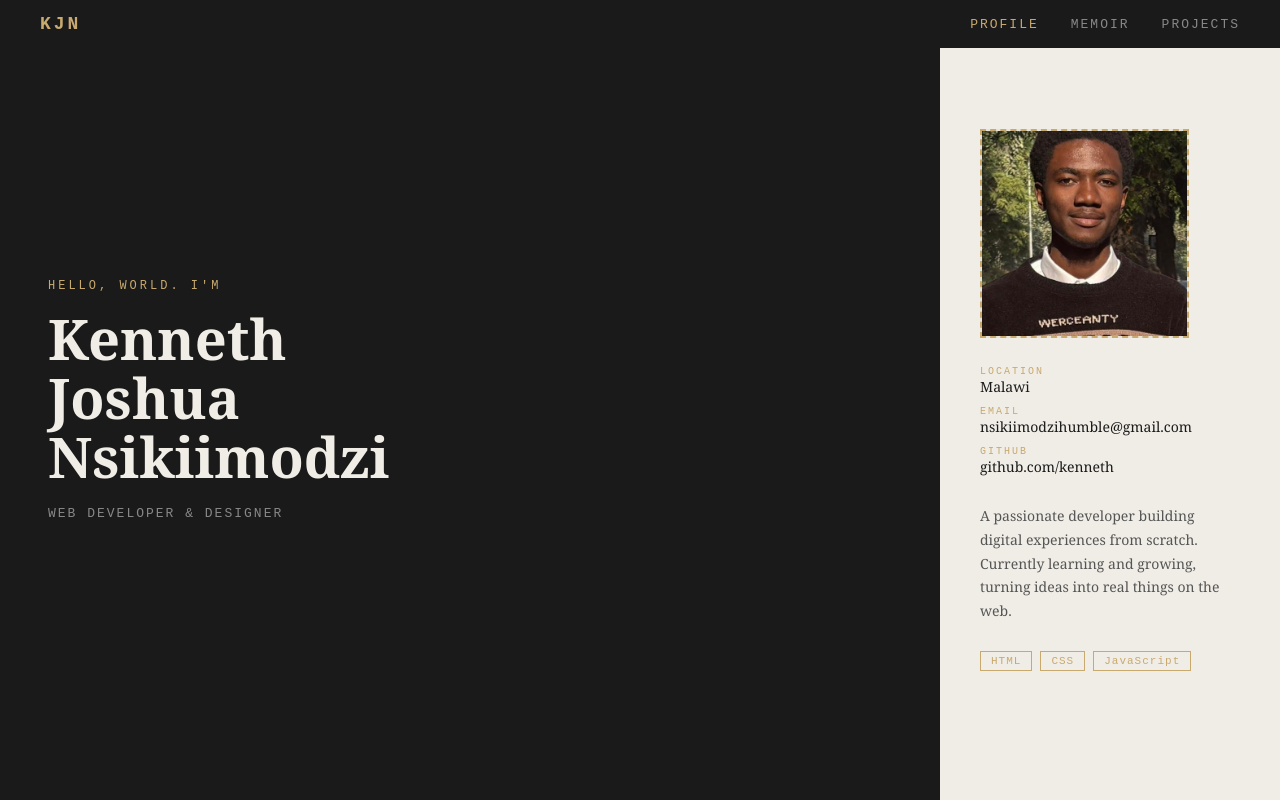
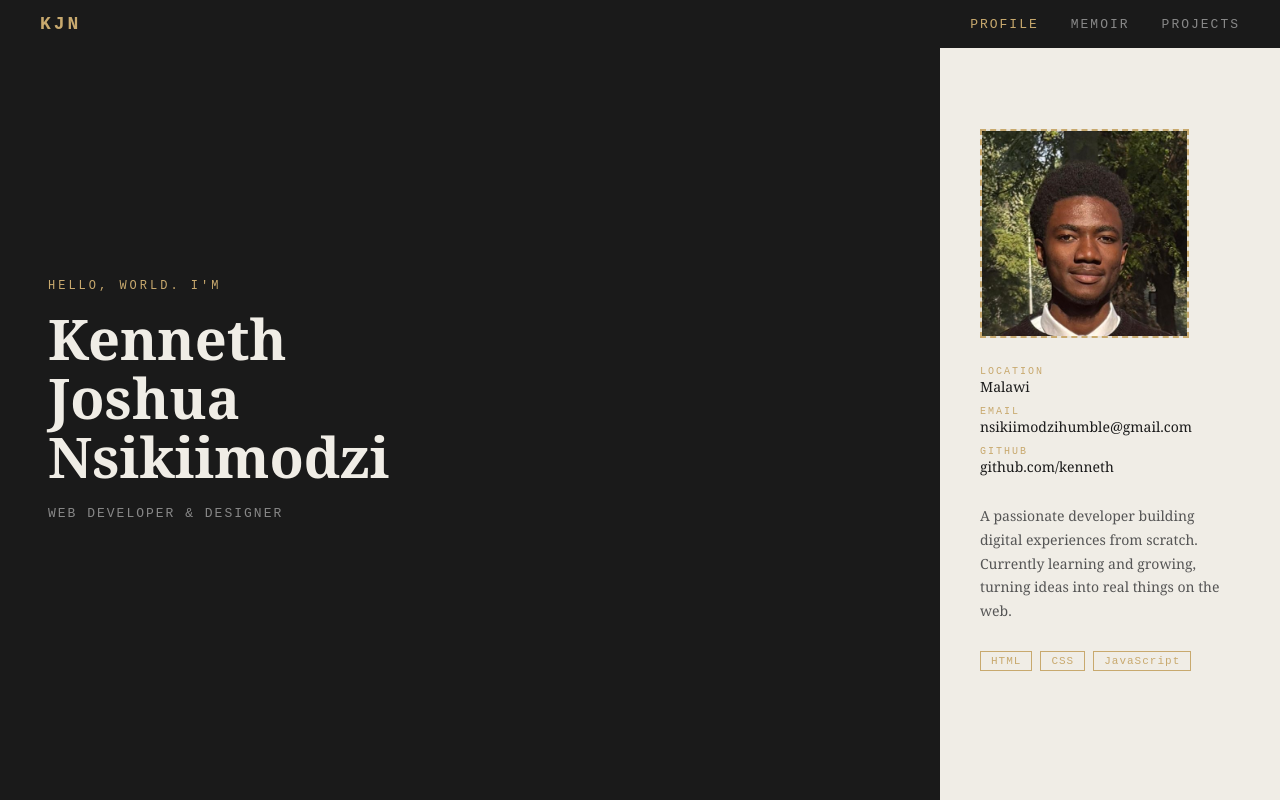
Before and after one commit to humblehbn-creator/kenneth-cv, a plain HTML site: page index.html in a window 1280 px wide. Shown: the top 800 px of the page. Drawn offline with Linux system fonts and the light colour scheme.

Commit message:
phot holder resize

```diff
--- a/style.css
+++ b/style.css
@@ -138,6 +138,13 @@ nav {
   align-items: center;
   justify-content: center;
   background-color: #e8e3d8;
+}
+
+.photo-holder img {
+  width: 100%;
+  height: 100%;
+  object-fit: cover;
+  object-position: center top; /* shows the top/face more */
 }
 
 .photo-label {
```
